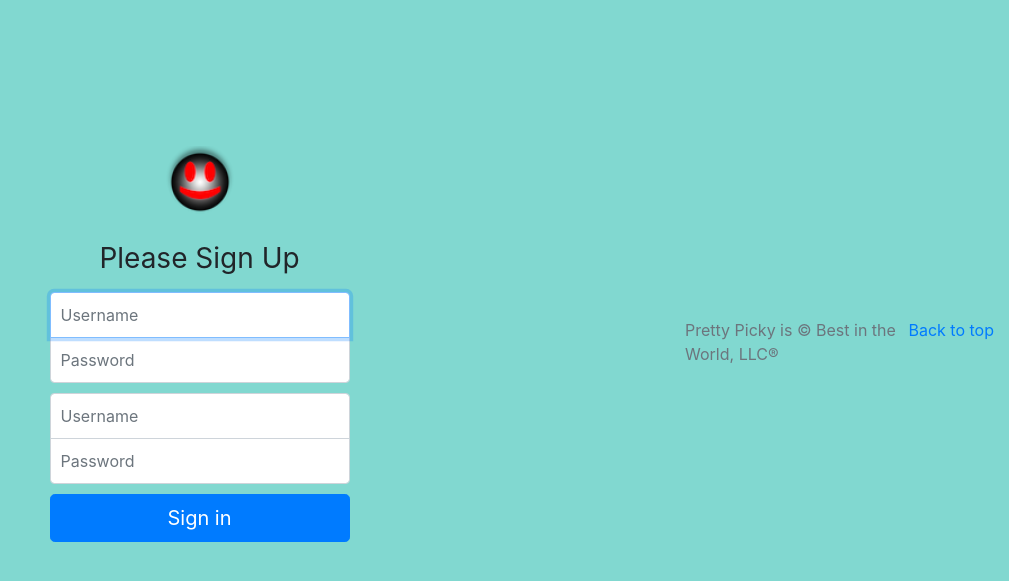
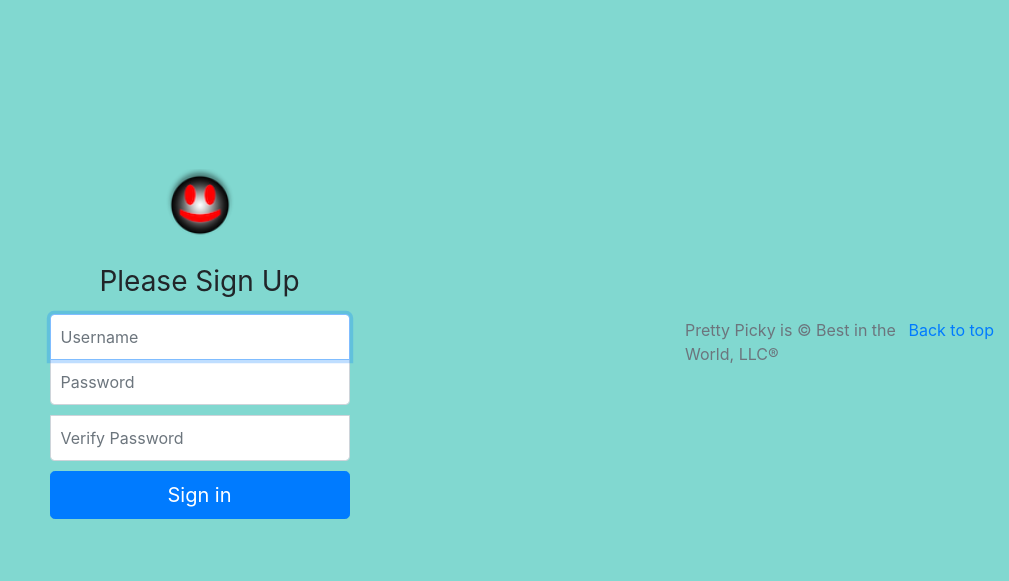
Before and after one commit to Rabvc4/blogz, a Flask app: template templates/signup.html in a window 1280 px wide. Shown: the part 56-637 px from the top of the page, without its empty margins (271-1280 px from the left). Run offline with Flask 2, Linux system fonts and the light colour scheme; the template is opened without the code that fills it, so the values that code supplies are empty; the visitor is signed in with stand-in values (Sample User, id 1); some libraries are stand-ins or nearby versions.

Commit message:
Refactored allowed_routes to make it actually work

```diff
--- a/main.py
+++ b/main.py
@@ -74,9 +74,9 @@ def today():
 
 @app.before_request
 def require_login():
-    allowed_routes = ['login', 'signup', './static/images']
-    if request.endpoint not in allowed_routes and 'username' not in session:
-        return redirect('/login')
+    allowed_routes = ['login', 'register', 'static']
+    if not ('username' in session or request.endpoint in allowed_routes):
+        return redirect("/login")
 
 @app.route('/login', methods=['POST', 'GET'])
 def login():
--- a/templates/signup.html
+++ b/templates/signup.html
@@ -4,14 +4,13 @@
   <form class="form-signin text-center" action="/register" method="post">
     <img class="mb-4" src="static/images/favicon.ico" alt="Blog Image" height="72" width="72">
     <h1 class="h3 mb-3 font-weight-normal">Please Sign Up</h1>
-    <label for="Username" class="sr-only">Username</label>
+    <label for="username" class="sr-only">Username</label>
     <input type="text" name="username" class="form-control" placeholder="Username" required autofocus>
     <label for="password" class="sr-only">Password</label>
     <input type="password" name="password" class="form-control" placeholder="Password" required>
-    <label for="Username" class="sr-only">Username</label>
-    <input type="text" name="username" class="form-control" placeholder="Username" required autofocus>
-    <label for="password" class="sr-only">Password</label>
-    <input type="password" name="password" class="form-control" placeholder="Password" required>
+    <label for="username" class="sr-only">Username</label>
+    <input type="password" name="verify" class="form-control" placeholder="Verify Password" required>
+    <label for="verify" class="sr-only">Verify</label>
     <button class="btn btn-lg btn-primary btn-block" type="submit">Sign in</button>
   </form>
 {% endblock %}
```
